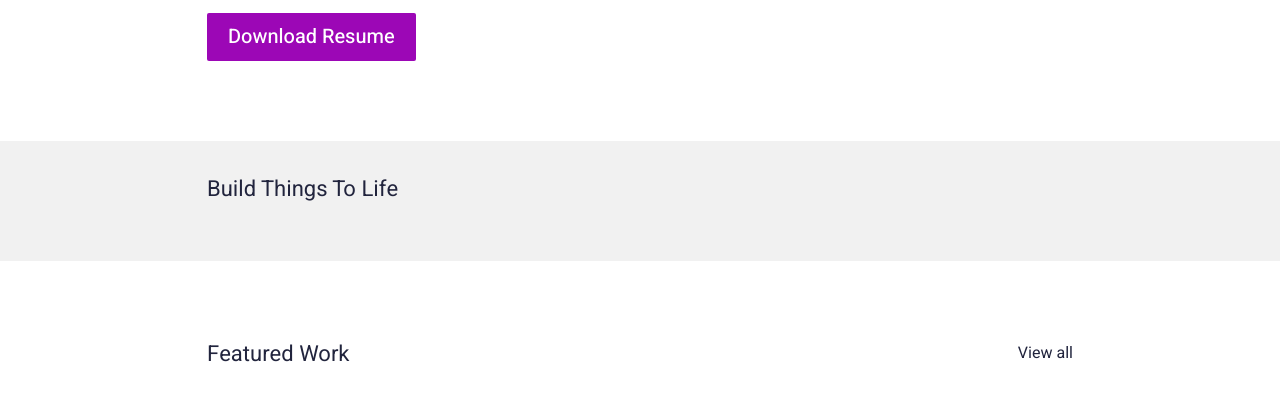
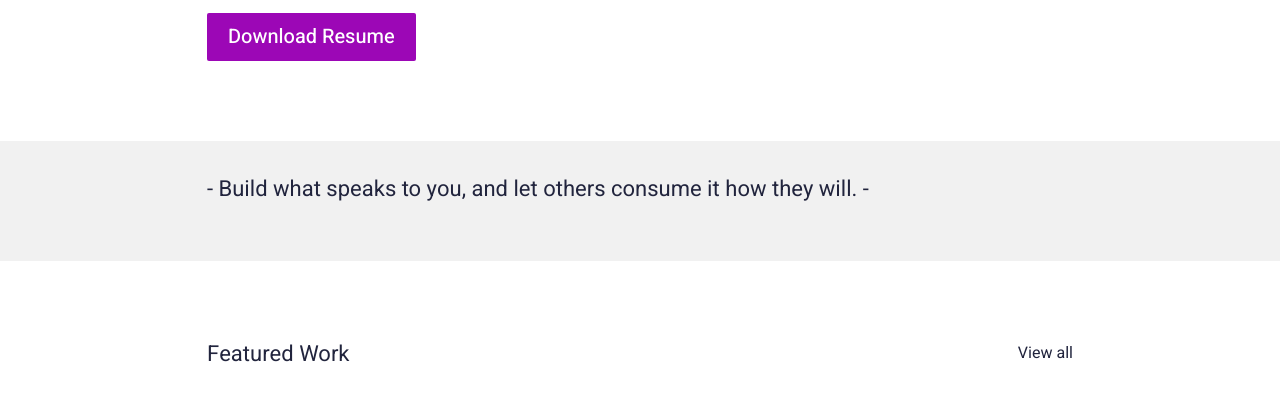
Before and after one commit to Kudzmat/myworld, a Django app: page / in a window 1280 px wide. Shown: the part 514-914 px from the top of the page. Run offline with Django 4.2, Linux system fonts and the light colour scheme; data comes from the database, SQL or seed files in the repository; some libraries are stand-ins or nearby versions.

Commit message:
Update index.html

```diff
--- a/myWorldSite/main/templates/main/index.html
+++ b/myWorldSite/main/templates/main/index.html
@@ -63,7 +63,7 @@ Start Content
     <div class="container">
       <div class="row pb-3">
         <div class="col">
-          <h4 class="smText regular">Build Things To Life</h4>
+          <h4 class="smText regular">- Build what speaks to you, and let others consume it how they will. - </h4>
         </div>
 
       </div>
```
